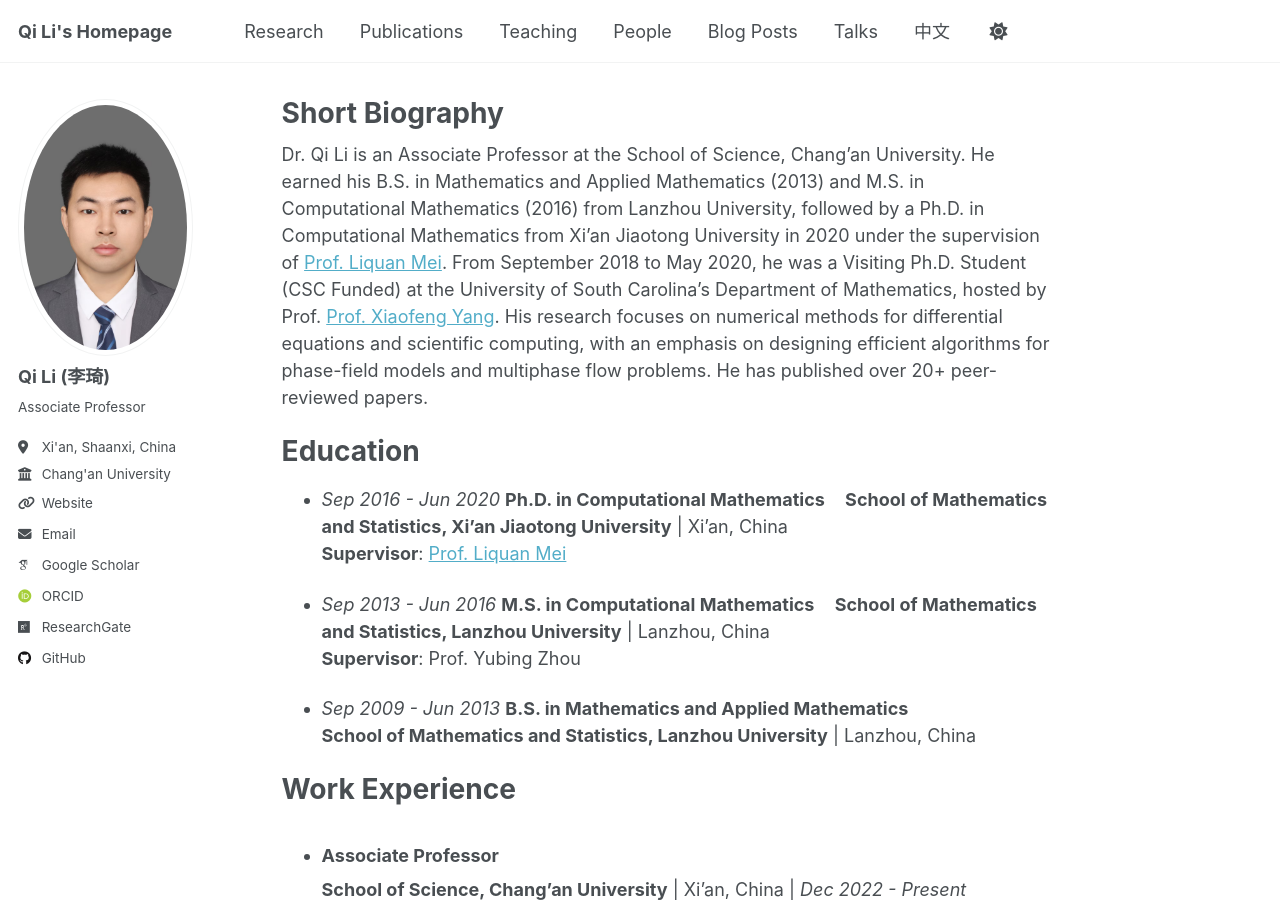
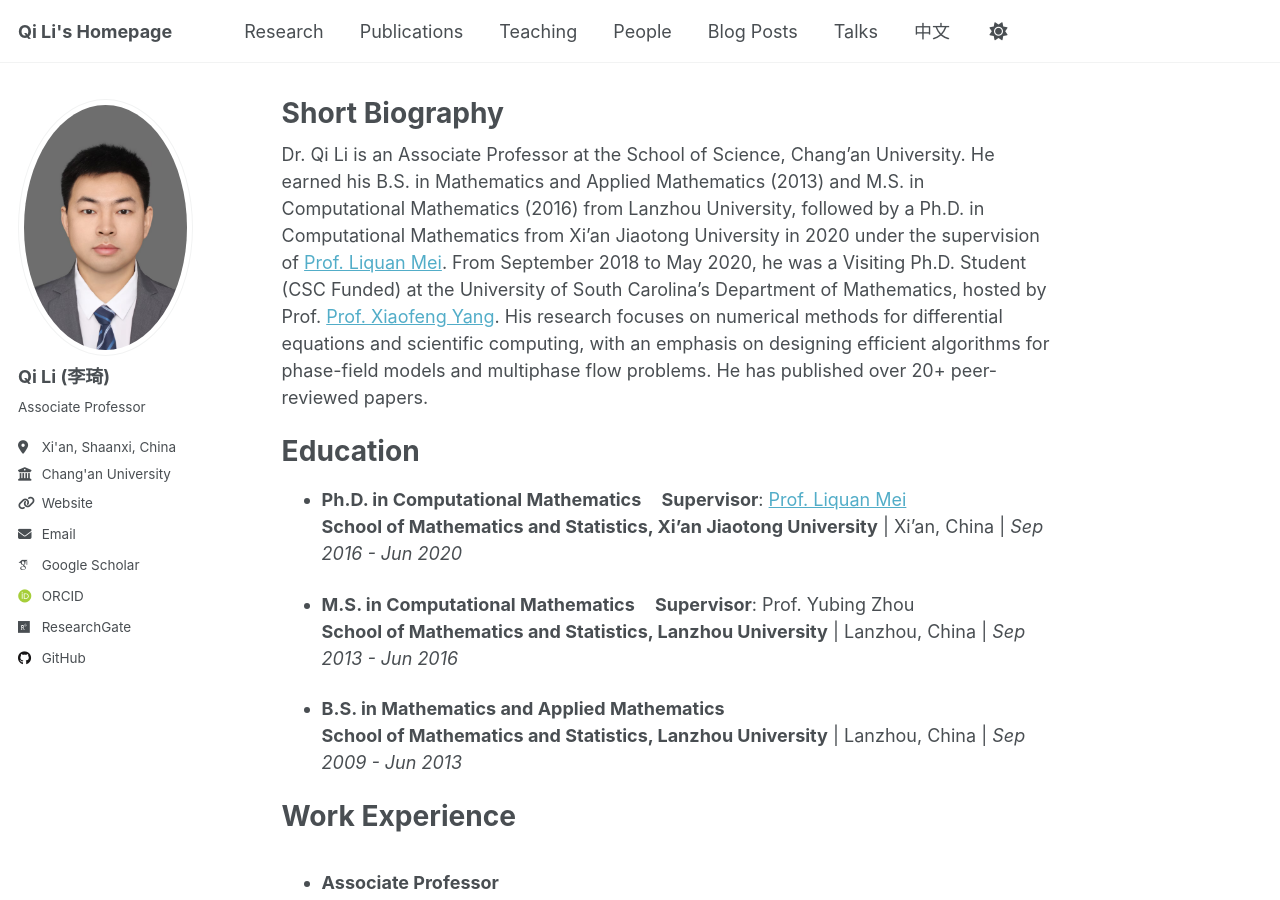
Before and after one commit to liqihao2000/liqihao2000.github.io, a Jekyll site: the page built from _pages/about.md, in a window 1280 px wide and 900 px high. Built offline with Jekyll 4.4.1, drawn with Linux system fonts in a browser that asks for light colours; some web fonts are replaced.

Commit message:
update info

```diff
--- a/_pages/about.md
+++ b/_pages/about.md
@@ -13,16 +13,14 @@ Dr. Qi Li is an Associate Professor at the School of Science, Chang'an Universit
 
 # Education
 
--  *Sep 2016 - Jun 2020*  **Ph.D. in Computational Mathematics**  &nbsp;&nbsp;
-  **School of Mathematics and Statistics, Xi'an Jiaotong University** | Xi'an, China
-  **Supervisor**: [Prof. Liquan Mei](http://gr.xjtu.edu.cn/web/lqmei)
+-  **Ph.D. in Computational Mathematics**  &nbsp;&nbsp; **Supervisor**: [Prof. Liquan Mei](http://gr.xjtu.edu.cn/web/lqmei)
+  **School of Mathematics and Statistics, Xi'an Jiaotong University** | Xi'an, China | *Sep 2016 - Jun 2020*
 
-- *Sep 2013 - Jun 2016*   **M.S. in Computational Mathematics**  &nbsp;&nbsp;
-  **School of Mathematics and Statistics, Lanzhou University** | Lanzhou, China
-  **Supervisor**: Prof. Yubing Zhou
+- **M.S. in Computational Mathematics**  &nbsp;&nbsp; **Supervisor**: Prof. Yubing Zhou
+  **School of Mathematics and Statistics, Lanzhou University** | Lanzhou, China  | *Sep 2013 - Jun 2016*
 
-- *Sep 2009 - Jun 2013* **B.S. in Mathematics and Applied Mathematics**
-  **School of Mathematics and Statistics, Lanzhou University** | Lanzhou, China
+- **B.S. in Mathematics and Applied Mathematics**
+  **School of Mathematics and Statistics, Lanzhou University** | Lanzhou, China  | *Sep 2009 - Jun 2013*
 
 # Work Experience
 
```
